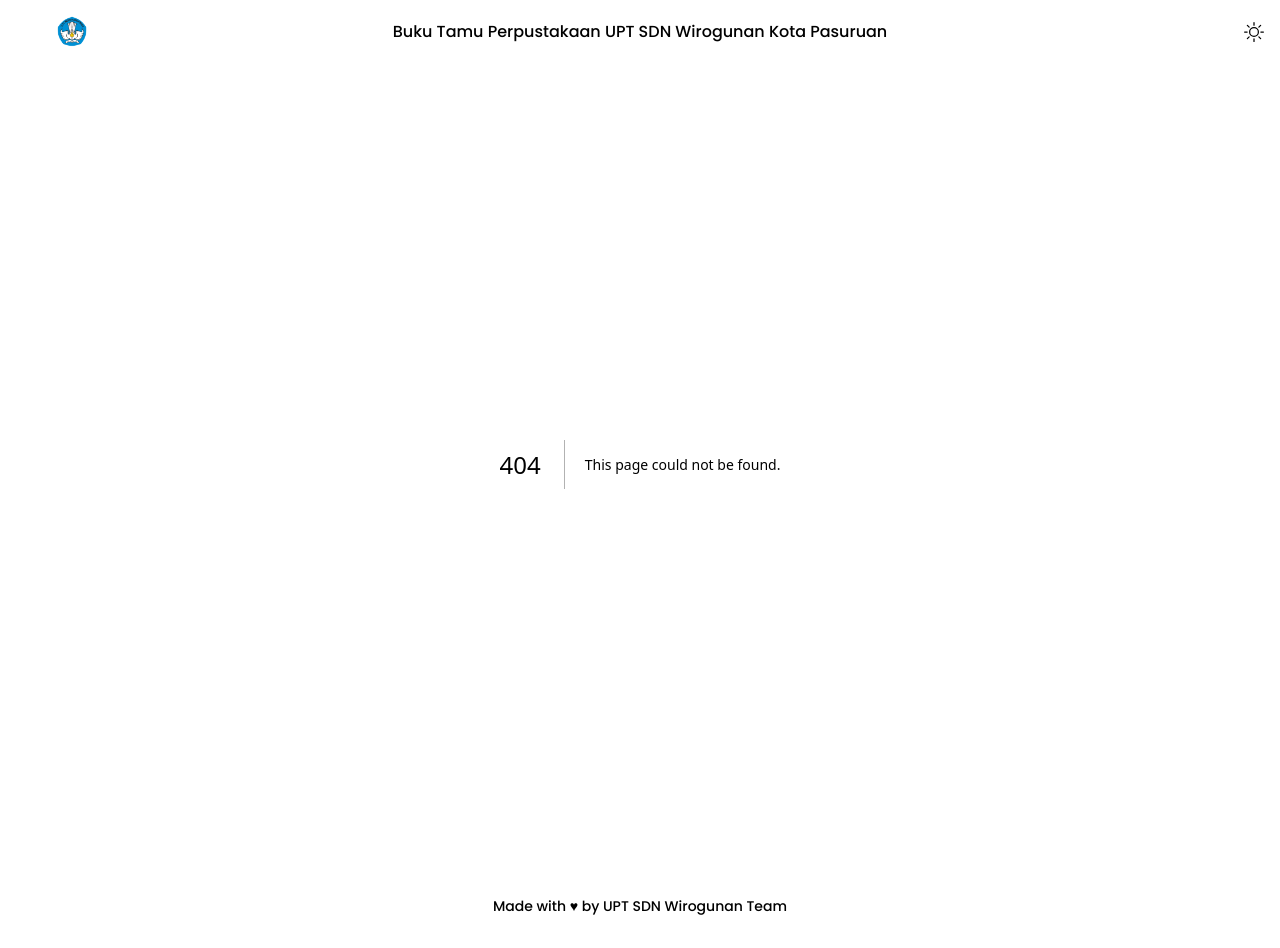
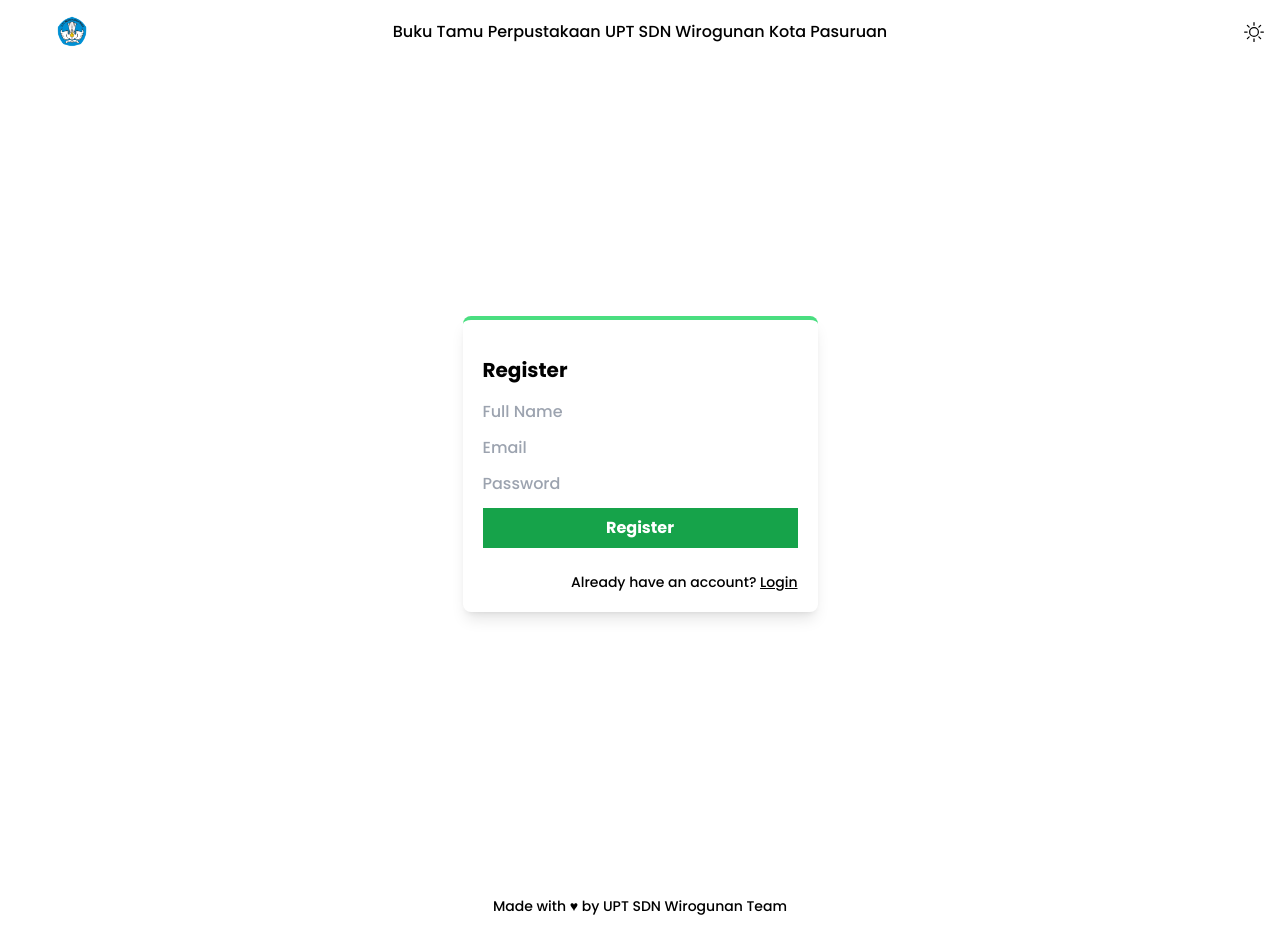
Before and after one commit to ibrahimaji/library-visitor, a Next.js app: page /register in a window 1280 px wide. Before the commit this address had no page. Built offline with nearby package versions, Linux system fonts and the light colour scheme.

Commit message:
add authentication

```diff
--- a/package.json
+++ b/package.json
@@ -12,6 +12,7 @@
   "dependencies": {
     "@prisma/client": "^5.4.2",
     "axios": "^1.5.1",
+    "bcrypt": "^5.1.1",
     "debug": "^4.3.4",
     "next": "13.5.6",
     "next-themes": "^0.2.1",
--- /dev/null
+++ b/src/app/(auth)/login/page.js
@@ -0,0 +1,5 @@
+import { Login } from "@/components/Login";
+
+export default function Page() {
+  return <Login />;
+}
--- /dev/null
+++ b/src/app/(auth)/register/page.js
@@ -0,0 +1,5 @@
+import { Register } from "@/components/Register";
+
+export default function Page() {
+  return <Register />
+}
--- /dev/null
+++ b/src/app/api/auth/login/route.js
@@ -0,0 +1,24 @@
+import { NextResponse } from "next/server";
+import { prisma } from "@/utils/prisma";
+import { compare } from "bcrypt";
+
+export async function POST(req) {
+  const { email, password } = await req.json();
+  try {
+    const findUser = await prisma.user.findFirst({
+      where: {
+        email,
+      },
+    });
+    if (findUser) {
+      const isPasswordMatches = await compare(password, findUser.password);
+      if (isPasswordMatches)
+        return NextResponse.json({ data: findUser }, { status: 200 });
+      return NextResponse.json({ error: "Password salah!" }, { status: 401 });
+    }
+    return NextResponse.json({ data: findUser }, { status: 200 });
+  } catch (err) {
+    console.log(err);
+    return NextResponse.json(err, { status: err.status });
+  }
+}
--- /dev/null
+++ b/src/app/api/auth/register/route.js
@@ -0,0 +1,27 @@
+import { NextResponse } from "next/server";
+import bcrypt from "bcrypt";
+import { prisma } from "@/utils/prisma";
+
+export async function POST(req) {
+  try {
+    const { name, email, password } = await req.json();
+    const hashedPassword = await bcrypt.hash(password, 10);
+    const createUser = await prisma.user.create({
+      data: {
+        name,
+        email,
+        password: hashedPassword,
+      },
+    });
+
+    return NextResponse.json(
+      { data: createUser, message: "User registered" },
+      { status: 201 }
+    );
+  } catch (error) {
+    return NextResponse.json(
+      { message: "Error while registering the user" },
+      { status: 500 }
+    );
+  }
+}
--- /dev/null
+++ b/src/components/Login.jsx
@@ -0,0 +1,42 @@
+"use client";
+import Link from "next/link";
+import { useLogin } from "@/components/hooks/useLogin";
+
+export const Login = () => {
+  const { error, loginData, handleEventChangeLogin, handleSubmitLogin } =
+    useLogin();
+  return (
+    <div className="grid place-items-center h-screen">
+      <div className="shadow-lg p-5 rounded-lg border-t-4 border-green-400">
+        <h1 className="text-xl font-bold my-4">Login</h1>
+        <form onSubmit={handleSubmitLogin} className="flex flex-col gap-3">
+          <input
+            onChange={handleEventChangeLogin}
+            type="text"
+            placeholder="Email"
+            name="email"
+          />
+          <input
+            onChange={handleEventChangeLogin}
+            type="password"
+            placeholder="Password"
+            name="password"
+          />
+          <button className="bg-green-600 text-white font-bold cursor-pointer px-6 py-2">
+            Login
+          </button>
+          {error && (
+            <div className="bg-red-500 text-white w-fit text-sm py-1 px-3 rounded-md mt-2">
+              {error}
+            </div>
+          )}
+          {/*
+          <Link className="text-sm mt-3 text-right" href={"/auth/register"}>
+            Don&apos;t have an account?{" "}
+            <span className="underline">Register</span>
+          </Link>*/}
+        </form>
+      </div>
+    </div>
+  );
+};
--- /dev/null
+++ b/src/components/Register.jsx
@@ -0,0 +1,50 @@
+"use client";
+import Link from "next/link";
+import { useRegister } from "@/components/hooks/useRegister";
+
+export const Register = () => {
+  const {
+    error,
+    registerData,
+    handleEventChangeRegister,
+    handleSubmitRegister,
+  } = useRegister();
+  return (
+    <div className="grid place-items-center h-screen">
+      <div className="shadow-lg p-5 rounded-lg border-t-4 border-green-400">
+        <h1 className="text-xl font-bold my-4">Register</h1>
+        <form onSubmit={handleSubmitRegister} className="flex flex-col gap-3">
+          <input
+            onChange={handleEventChangeRegister}
+            name="name"
+            type="text"
+            placeholder="Full Name"
+          />
+          <input
+            onChange={handleEventChangeRegister}
+            name="email"
+            type="text"
+            placeholder="Email"
+          />
+          <input
+            name="password"
+            onChange={handleEventChangeRegister}
+            type="password"
+            placeholder="Password"
+          />
+          <button className="bg-green-600 text-white font-bold cursor-pointer px-6 py-2">
+            Register
+          </button>
+          {error && (
+            <div className="bg-red-500 text-white w-fit text-sm py-1 px-3 rounded-md mt-2">
+              {error}
+            </div>
+          )}
+          <Link className="text-sm mt-3 text-right" href={"/"}>
+            Already have an account? <span className="underline">Login</span>
+          </Link>
+        </form>
+      </div>
+    </div>
+  );
+};
--- /dev/null
+++ b/src/components/hooks/useLogin.js
@@ -0,0 +1,42 @@
+import { useState } from "react";
+import { API_URL } from "@/config/apiUrl";
+import { useRouter } from "next/navigation";
+
+export const useLogin = () => {
+  const router = useRouter();
+  const [error, setError] = useState("");
+  const initialLoginData = {
+    email: "",
+    password: "",
+  };
+  const [loginData, setLoginData] = useState(initialLoginData);
+  const handleEventChangeLogin = (e) => {
+    const { name, value } = e.target;
+    setLoginData({ ...loginData, [name]: value });
+    setError("");
+  };
+  const handleSubmitLogin = async (e) => {
+    e.preventDefault();
+    const { email, password } = loginData;
+    if (!email || !password) {
+      setError("All fields are necessary");
+      return;
+    }
+    try {
+      const res = await fetch("/api/auth/login", {
+        method: "POST",
+        headers: { "Content-Type": "application/json" },
+        body: JSON.stringify({ email, password }),
+      });
+      if (res.ok) {
+        router.push("/");
+      } else {
+        setError("Login failed");
+        return;
+      }
+    } catch (error) {
+      console.log("Error during login", error);
+    }
+  };
+  return { error, loginData, handleEventChangeLogin, handleSubmitLogin };
+};
--- /dev/null
+++ b/src/components/hooks/useRegister.js
@@ -0,0 +1,55 @@
+import { useState } from "react";
+import { useRouter } from "next/navigation";
+
+export const useRegister = () => {
+  const router = useRouter();
+  const [error, setError] = useState("");
+  const initialRegisterData = {
+    name: "",
+    email: "",
+    password: "",
+  };
+
+  const [registerData, setRegisterData] = useState(initialRegisterData);
+
+  const handleEventChangeRegister = (e) => {
+    const { name, value } = e.target;
+    setRegisterData({ ...registerData, [name]: value });
+    setError("");
+  };
+
+  const handleSubmitRegister = async (e) => {
+    e.preventDefault();
+    const { name, email, password } = registerData;
+    if (!name || !email || !password) {
+      setError("All fields are necessary");
+      return;
+    }
+    try {
+      const res = await fetch("/api/auth/register", {
+        method: "POST",
+        body: JSON.stringify({
+          name,
+          email,
+          password,
+        }),
+      });
+      if (res.ok) {
+        e.target.reset();
+        router.push("/login");
+      } else {
+        // console.log("User registration failed");
+        setError("Email already registered!");
+        return;
+      }
+    } catch (error) {
+      console.log("Error during registration", error);
+    }
+  };
+  return {
+    error,
+    registerData,
+    handleEventChangeRegister,
+    handleSubmitRegister,
+  };
+};
--- /dev/null
+++ b/src/config/apiUrl.js
@@ -0,0 +1,4 @@
+export const API_URL =
+  process.env.NODE_ENV === "development"
+    ? `${process.env.API_URL_LOCAL}/api`
+    : `${process.env.API_URL_PROD}/api`;
```
Also changed, not shown: 2 other files (tests, documents, lock files or other folders).
